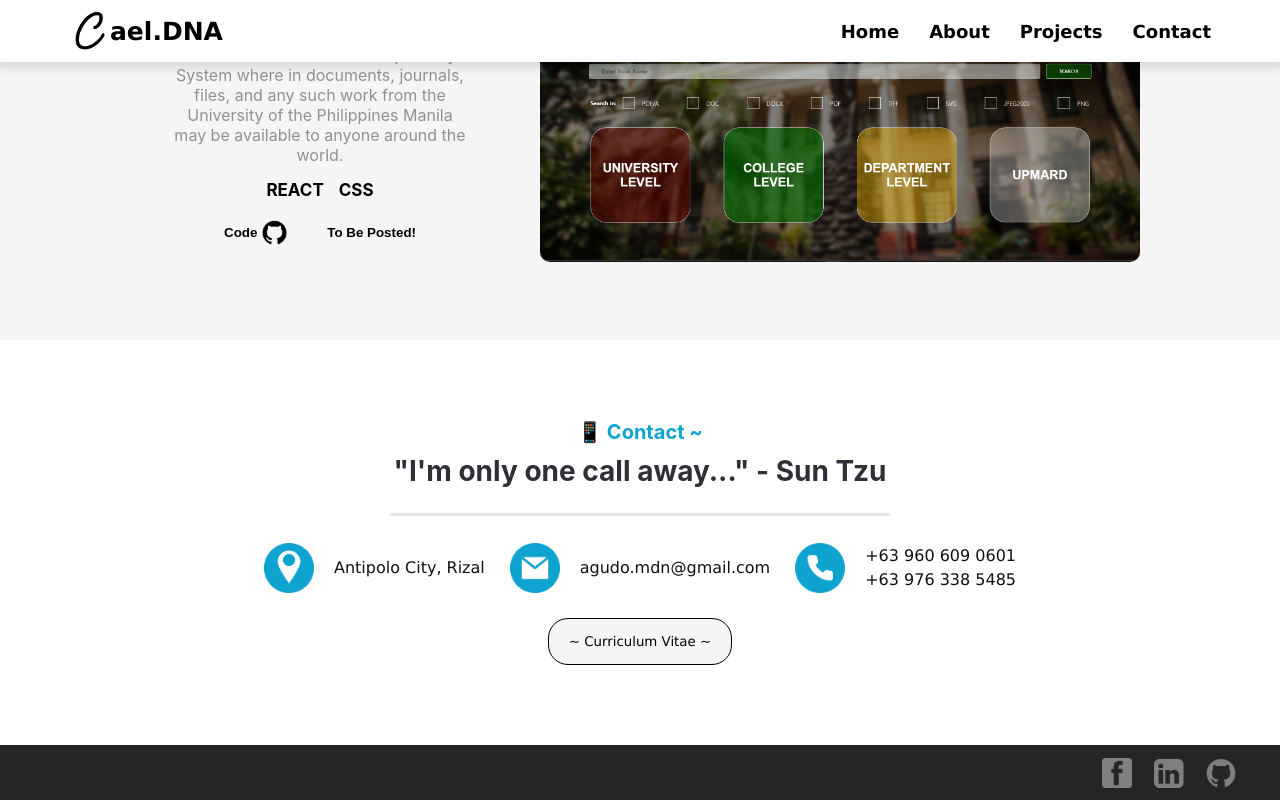
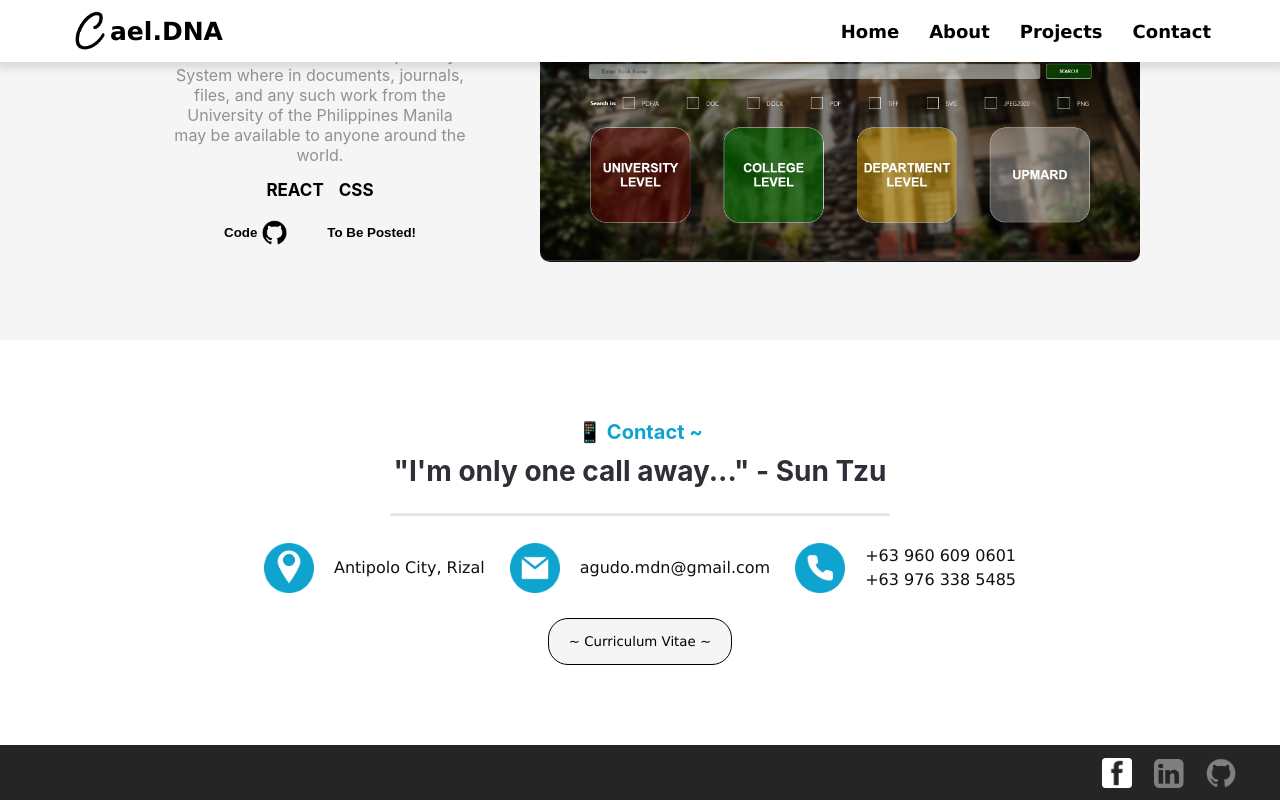
Before and after one commit to MD-4Good0/my_site, a React (Create React App) app: page / in a window 1280 px wide. In both pictures the pointer is over the picture 1116 px from the left and 2966 px from the top of the page. Shown: the part 2193-2993 px from the top of the page. Built offline with nearby package versions, Linux system fonts and the light colour scheme.

Commit message:
new changes

```diff
--- a/src/App.css
+++ b/src/App.css
@@ -553,6 +553,11 @@
     filter: invert(50%);
     width: 30px;
     cursor: pointer;
+    transition: 0.3s;
+  }
+
+  .footer-1 img:hover, .footer-2 img:hover {
+    filter: invert(100%);
   }
 }
 
```
